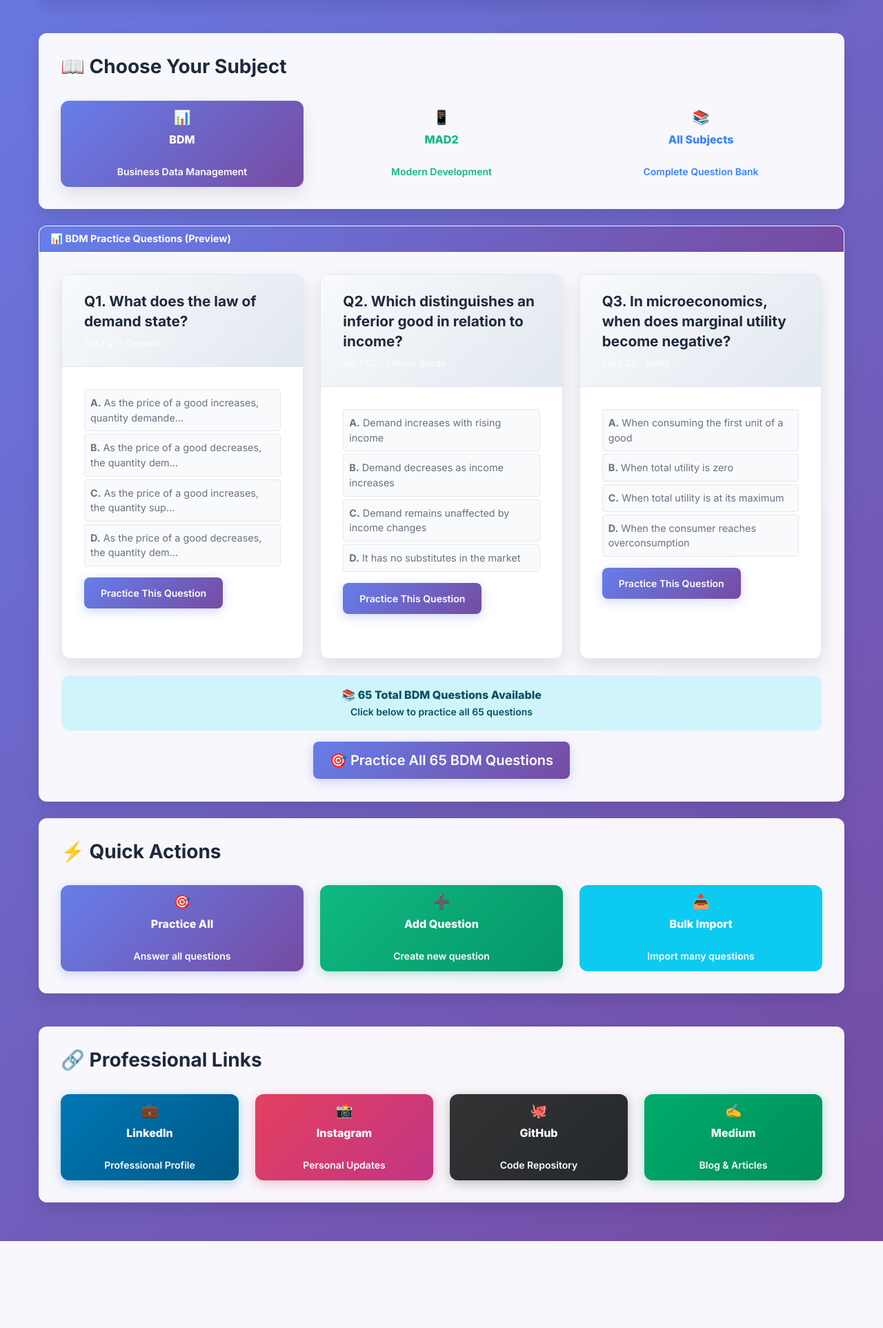
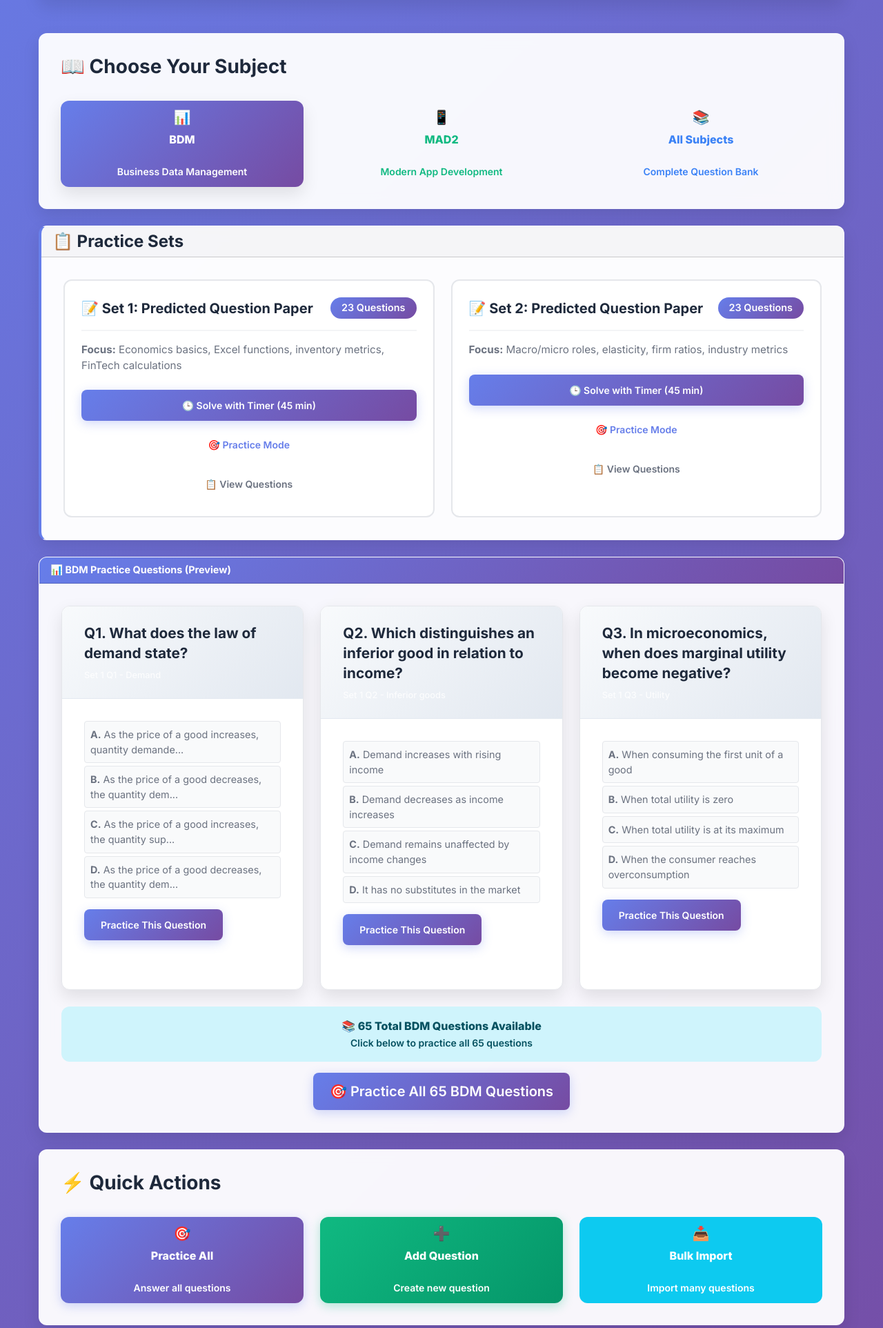
Before and after one commit to vivek-k1/BDM, a Flask app: page / in a window 1280 px wide. Shown: the part 473-2398 px from the top of the page at 69% size. Before the commit the page ends 2272 px from the top, so only its background shows below. Run offline with Flask 3, Linux system fonts and the light colour scheme.

Commit message:
Add dedicated sets section with timer functionality and practice options

```diff
--- a/app/static/css/styles.css
+++ b/app/static/css/styles.css
@@ -1,3 +1,104 @@
+/* Sets Section */
+.sets-section .card {
+  background: rgba(255, 255, 255, 0.98);
+  border-left: 4px solid var(--primary-color);
+}
+
+.set-card {
+  background: white;
+  border: 2px solid #e5e7eb;
+  border-radius: var(--border-radius);
+  padding: 1.5rem;
+  transition: all 0.3s ease;
+  height: 100%;
+}
+
+.set-card:hover {
+  transform: translateY(-3px);
+  box-shadow: 0 8px 25px rgba(0, 0, 0, 0.15);
+  border-color: var(--primary-color);
+}
+
+.set-header {
+  display: flex;
+  justify-content: between;
+  align-items: center;
+  margin-bottom: 1rem;
+  padding-bottom: 1rem;
+  border-bottom: 2px solid #f3f4f6;
+}
+
+.set-header h5 {
+  margin: 0;
+  font-weight: 700;
+  color: var(--dark-color);
+  flex: 1;
+}
+
+.set-header .badge {
+  font-size: 0.9rem;
+  padding: 0.5rem 1rem;
+}
+
+.set-info p {
+  color: #6b7280;
+  margin-bottom: 1.5rem;
+  font-size: 0.95rem;
+  line-height: 1.5;
+}
+
+.set-options {
+  display: flex;
+  flex-direction: column;
+  gap: 0.75rem;
+}
+
+.set-options .btn {
+  text-align: center;
+  font-weight: 600;
+  padding: 0.75rem 1rem;
+  border-radius: 8px;
+  transition: all 0.3s ease;
+}
+
+.set-options .btn:hover {
+  transform: translateY(-2px);
+  box-shadow: 0 4px 15px rgba(0, 0, 0, 0.1);
+}
+
+.set-options .btn-primary {
+  background: linear-gradient(135deg, #667eea 0%, #764ba2 100%);
+  border: none;
+  box-shadow: 0 4px 15px rgba(102, 126, 234, 0.3);
+}
+
+.set-options .btn-primary:hover {
+  background: linear-gradient(135deg, #5a67d8 0%, #6b46c1 100%);
+  box-shadow: 0 8px 25px rgba(102, 126, 234, 0.4);
+}
+
+.set-options .btn-outline-primary {
+  border-color: #667eea;
+  color: #667eea;
+}
+
+.set-options .btn-outline-primary:hover {
+  background: linear-gradient(135deg, #667eea 0%, #764ba2 100%);
+  border-color: transparent;
+  color: white;
+}
+
+.set-options .btn-outline-secondary {
+  border-color: #6b7280;
+  color: #6b7280;
+}
+
+.set-options .btn-outline-secondary:hover {
+  background: linear-gradient(135deg, #6b7280 0%, #4b5563 100%);
+  border-color: transparent;
+  color: white;
+}
+
 /* Options Preview */
 .options-preview {
   margin-bottom: 1rem;
@@ -772,6 +873,15 @@
   .timer {
     font-size: 1.5rem;
   }
+
+  .set-options {
+    gap: 0.5rem;
+  }
+
+  .set-options .btn {
+    font-size: 0.85rem;
+    padding: 0.6rem 0.8rem;
+  }
 }
 
 /* Animations */
--- a/app/templates/index.html
+++ b/app/templates/index.html
@@ -25,7 +25,7 @@
         <a href="{{ url_for('main.index', subject='mad2') }}" class="btn btn-outline-success w-100 {% if request.args.get('subject') == 'mad2' %}active{% endif %}">
           <h5 class="mb-2">📱</h5>
           <strong>MAD2</strong><br>
-          <small>Modern Development</small>
+          <small>Modern App Development</small>
         </a>
       </div>
       <div class="col-md-4">
@@ -34,6 +34,63 @@
           <strong>All Subjects</strong><br>
           <small>Complete Question Bank</small>
         </a>
+      </div>
+    </div>
+  </div>
+
+  <!-- Sets Section -->
+  <div class="sets-section mt-4">
+    <div class="card">
+      <div class="card-header">
+        <h4 class="card-title mb-0">📋 Practice Sets</h4>
+      </div>
+      <div class="card-body">
+        <div class="row g-4">
+          <div class="col-md-6">
+            <div class="set-card">
+              <div class="set-header">
+                <h5>📝 Set 1: Predicted Question Paper</h5>
+                <span class="badge bg-primary">23 Questions</span>
+              </div>
+              <div class="set-info">
+                <p><strong>Focus:</strong> Economics basics, Excel functions, inventory metrics, FinTech calculations</p>
+                <div class="set-options">
+                  <a href="{{ url_for('main.solve_set', set_id=1) }}" class="btn btn-primary btn-sm">
+                    🕒 Solve with Timer (45 min)
+                  </a>
+                  <a href="{{ url_for('main.practice_set', set_id=1) }}" class="btn btn-outline-primary btn-sm">
+                    🎯 Practice Mode
+                  </a>
+                  <a href="{{ url_for('main.list_set', set_id=1) }}" class="btn btn-outline-secondary btn-sm">
+                    📋 View Questions
+                  </a>
+                </div>
+              </div>
+            </div>
+          </div>
+          <div class="col-md-6">
+            <div class="set-card">
+              <div class="set-header">
+                <h5>📝 Set 2: Predicted Question Paper</h5>
+                <span class="badge bg-primary">23 Questions</span>
+              </div>
+              <div class="set-info">
+                <p><strong>Focus:</strong> Macro/micro roles, elasticity, firm ratios, industry metrics</p>
+                <div class="set-options">
+                  <a href="{{ url_for('main.solve_set', set_id=2) }}" class="btn btn-primary btn-sm">
+                    🕒 Solve with Timer (45 min)
+                  </a>
+                  <a href="{{ url_for('main.practice_set', set_id=2) }}" class="btn btn-outline-primary btn-sm">
+                    🎯 Practice Mode
+                  </a>
+                  <a href="{{ url_for('main.list_set', set_id=2) }}" class="btn btn-outline-secondary btn-sm">
+                    📋 View Questions
+                  </a>
+                </div>
+              </div>
+            </div>
+          </div>
+        </div>
       </div>
     </div>
   </div>
```
